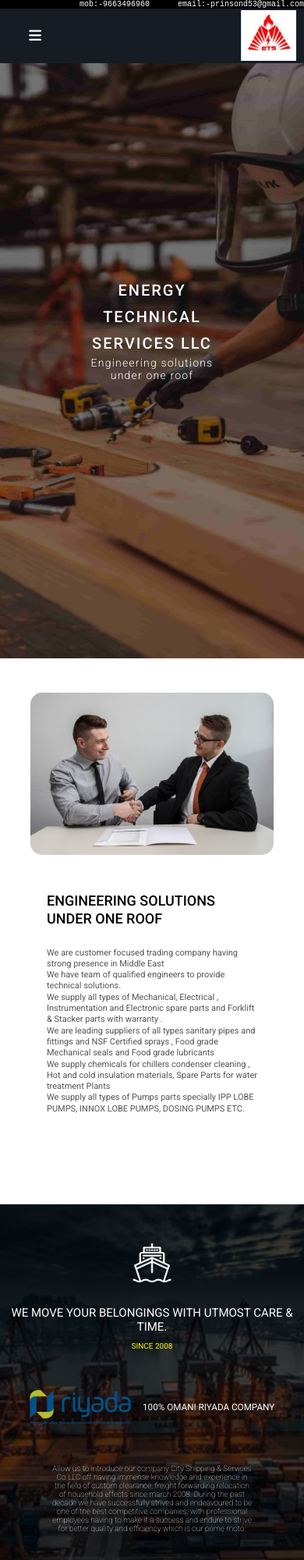
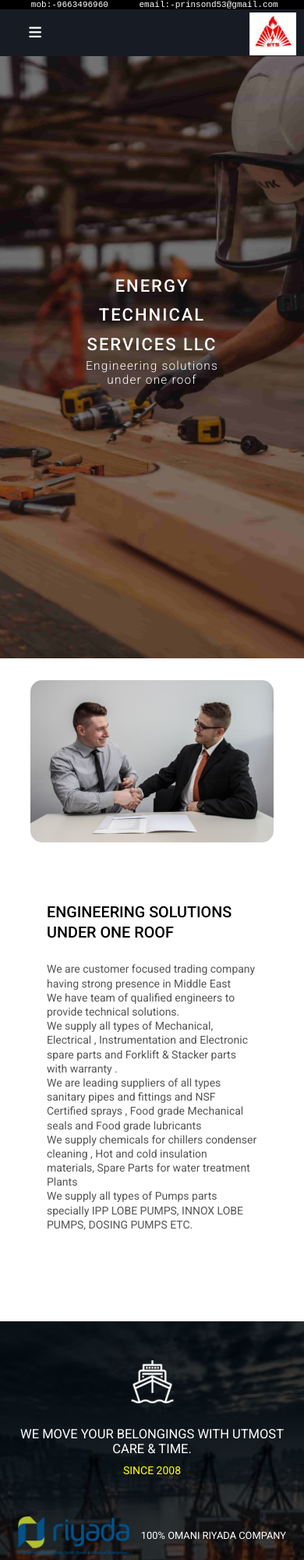
Before and after one commit to prinson001/ClientProject.github.io, a plain HTML site: page index.html in a window 390 px wide. Shown: the top 2000 px of the page at 78% size. Drawn offline with Linux system fonts and the light colour scheme.

Commit message:
small changes
with the design

```diff
--- a/resources/css/media.css
+++ b/resources/css/media.css
@@ -63,7 +63,7 @@
 {
     html,body
     {
-        font-size: 10px;
+        font-size: 11px;
     }
     .first_box,.second_box
     {
@@ -121,26 +121,44 @@
 
 @media screen and (max-width:425px)
 {
+    p
+    {
+        font-size:14px;
+    }
     header .heading h1 {
         font-size: 2rem;
     }
     .logo_img {
-        width: 71px;
-        padding-top: 6px;
+        width: 60px;
+        padding-top: 10px;
     }
+    .wrappers nav
+    {
+        height:60px;
+    }
+
+    nav .content .links {
+        top:73px;
+    }
+
     .about-section
     {
-        margin-top: 100px;
+        margin-top: 250px;
         flex-wrap: wrap-reverse;
         margin-bottom: 100px;
     }
+    .about-section h3
+    {
+        margin-top: 120px;
+    }
+
     .about-section_para,.about-section_img
     {
         width: 100%;
     }
     .about-section_para
     {
-        margin-top: 100px;
+        margin-top: 50px;
     }
     .about-section_img
     {
@@ -152,15 +170,21 @@
         position: absolute;
         left:50%;
         transform: translateX(-50%);
-        top:-200px;
+        top:-160px;
     }
     .col-4
     {
         min-width: 300px;
     }
-    /*    profile section   */
     .profile_section div {
-        width: 85%;
+        width: 93%;
+    }
+    .profile_section-h2 {
+        text-align: center;
+        margin-top: 30px;
+        text-transform: uppercase;
+        font-weight: 400;
+        padding: 0 10px;
     }
     .contact-form
     {
@@ -168,7 +192,9 @@
     }
     .address_card, .number_card, .email_card {
         width: 80.33%;
+        margin-top:10px;
         height: 180px;
-        padding: 0px 60px;
+        padding: 5px 60px;
+        border-top: 1px solid red;
     }
 }
--- a/resources/css/style.css
+++ b/resources/css/style.css
@@ -71,7 +71,7 @@ header .heading h3{
   background-color: black;
   display: flex;
   align-items:center;
-  justify-content: flex-end;
+  justify-content: space-evenly;
   color:white;
 }
 /* **************************NAVBAR ********************/
@@ -97,7 +97,7 @@ header .heading h3{
     display: flex;
     max-width: calc(100% - 200px);
     margin: 0 auto;
-    height: 70px;
+    height: 65px;
     align-items: center;
     justify-content: space-between;
   }
@@ -554,14 +554,14 @@ header .heading h3{
     text-align: center;
     font-size:1.3rem;
     font-weight:400;
-    margin-bottom: 20px;
+    margin-bottom: 30px;
 }
 .address_card,.number_card,.email_card
 {
     width:33.33%;
     text-align:center;
-    height:300px;
-    padding:20px 60px;
+    min-height:300px;
+    padding:0px 60px;
 }
 /************** FOOTER *****************/
 
```
